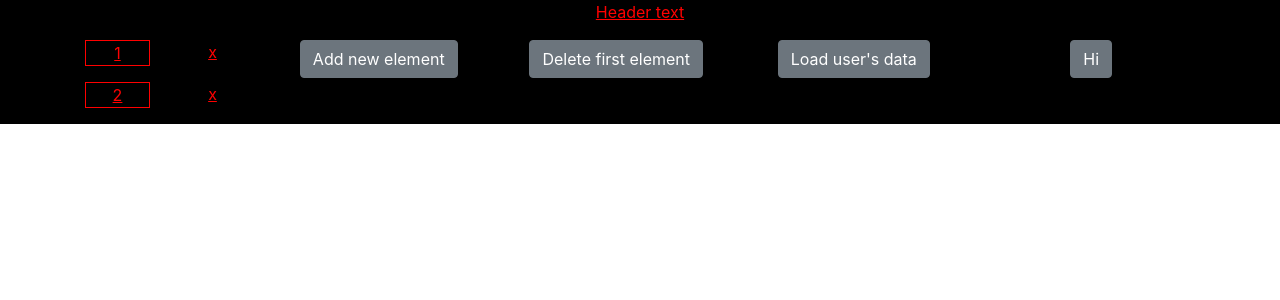
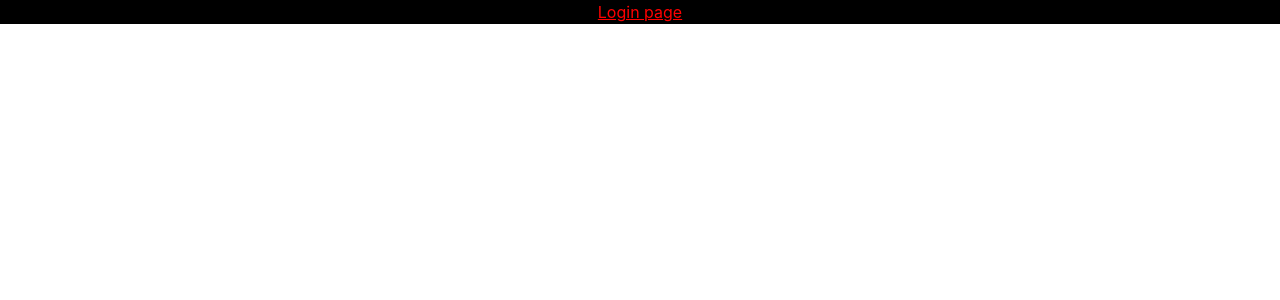
Before and after one commit to Griha3212/todo-list, a React (Create React App) app in the folder frontend/: page / in a window 1280 px wide. Shown: the top 300 px of the page. Built offline with nearby package versions, Linux system fonts and the light colour scheme.

Commit message:
add basic routing

```diff
--- a/frontend/package.json
+++ b/frontend/package.json
@@ -11,6 +11,7 @@
     "react": "^17.0.2",
     "react-dom": "^17.0.2",
     "react-redux": "^7.2.3",
+    "react-router-dom": "^5.2.0",
     "react-scripts": "4.0.3",
     "reactstrap": "^8.9.0",
     "redux": "^4.0.5",
--- a/frontend/src/App.jsx
+++ b/frontend/src/App.jsx
@@ -1,14 +1,24 @@
 import "./App.css";
 import React from "react";
+import { Route, Router, Switch, BrowserRouter } from "react-router-dom";
 import { ToDoList } from "./components/ToDoList/ToDoList";
 import { Header } from "./components/Header/Header";
+import { LoginPage } from "./pages/LoginPage/LoginPage";
+import { TodoPage } from "./pages/TodoPage/TodoPage";
 
 function App() {
   return (
-    <div className="App">
-      <Header />
-      <ToDoList />
-    </div>
+    <BrowserRouter>
+      <Switch>
+        <Route path="/" component={LoginPage} />
+        <Route exact path="/todo" component={TodoPage} />
+      </Switch>
+    </BrowserRouter>
+
+    // <div className="App">
+    //   <Header />
+    //   <ToDoList />
+    // </div>
   );
 }
 
--- a/frontend/src/index.jsx
+++ b/frontend/src/index.jsx
@@ -2,6 +2,7 @@ import React from "react";
 import ReactDOM from "react-dom";
 import "./index.css";
 import { Provider } from "react-redux";
+
 import App from "./App";
 import reportWebVitals from "./reportWebVitals";
 import "bootstrap/dist/css/bootstrap.css";
--- /dev/null
+++ b/frontend/src/pages/LoginPage/LoginPage.jsx
@@ -0,0 +1,9 @@
+import React from "react";
+import { Header } from "../../components/Header/Header";
+import { ToDoList } from "../../components/ToDoList/ToDoList";
+
+export const LoginPage = () => (
+  <div className="App">
+    <p>Login page</p>
+  </div>
+);
--- /dev/null
+++ b/frontend/src/pages/TodoPage/TodoPage.jsx
@@ -0,0 +1,10 @@
+import React from "react";
+import { Header } from "../../components/Header/Header";
+import { ToDoList } from "../../components/ToDoList/ToDoList";
+
+export const TodoPage = () => (
+  <div className="App">
+    <Header />
+    <ToDoList />
+  </div>
+);
```
Also changed, not shown: 1 other file (tests, documents, lock files or other folders).
